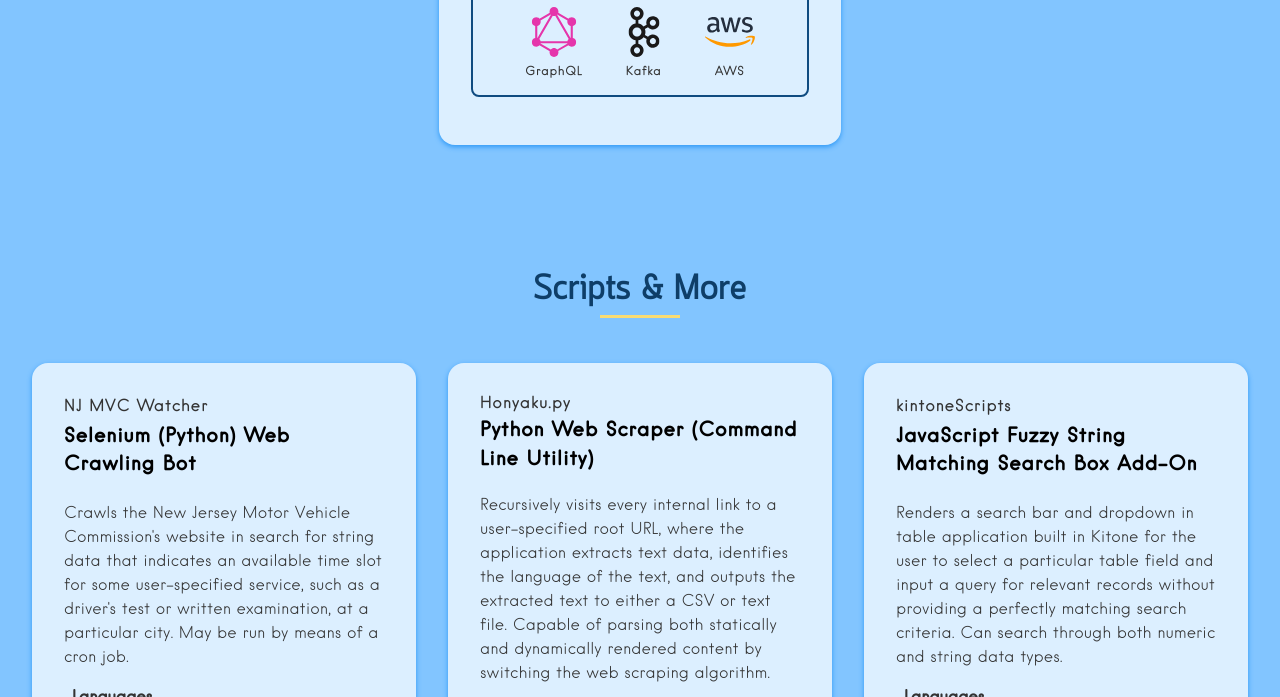
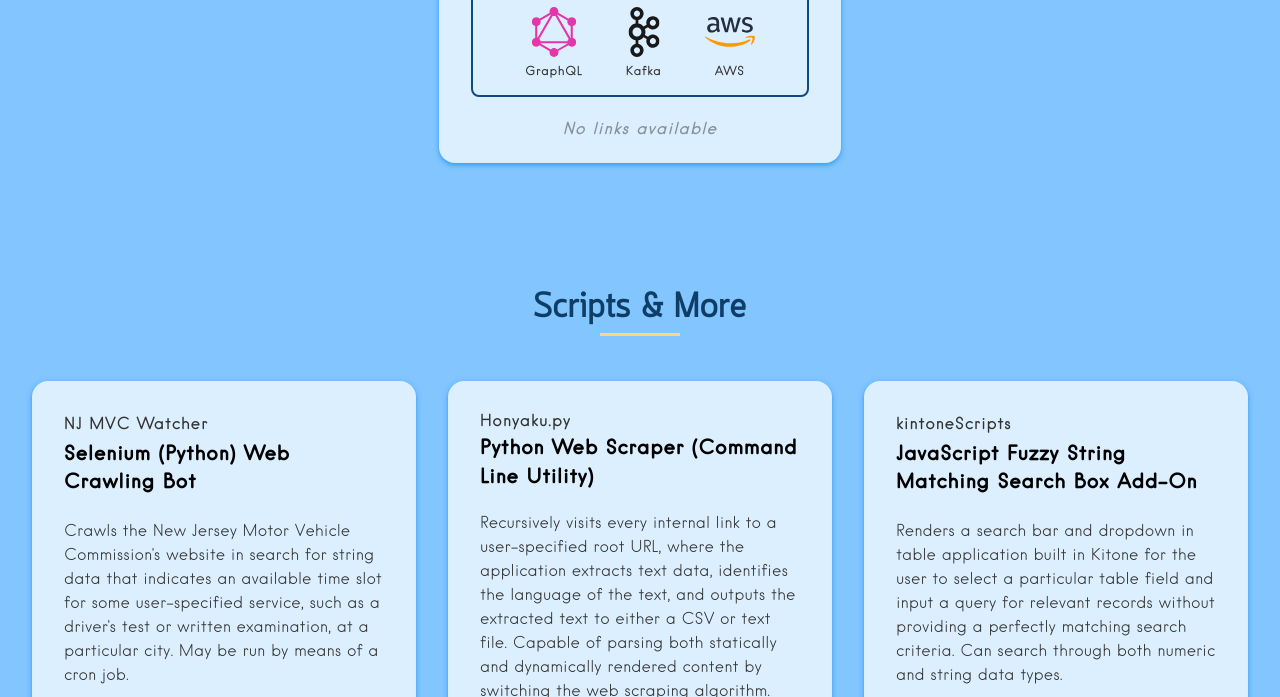
Before and after one commit to rdghosal/portfolio, a plain HTML site: page index.html in a window 1280 px wide. Shown: the part 2326-3023 px from the top of the page. Drawn offline with Linux system fonts and the light colour scheme.

Commit message:
Added fallback to no link cards

```diff
--- a/index.html
+++ b/index.html
@@ -255,6 +255,7 @@
                     <div class="card__project-links private-site private-repo">
                         <a href="" class="card__project-link" target="_blank">See Repo</a>
                         <a href="" class="card__project-link" target="_blank">See Site</a>
+                        <p class="project-link-fallback">No links available</p>
                     </div>
                 </div>
             </div>
--- a/style.css
+++ b/style.css
@@ -405,12 +405,18 @@ nav > .logo {
     text-align: center;
 }
 
-.card__project-links.private-site > a:nth-child(2) {
+.card__project-links.private-site > a:nth-child(2),
+.card__project-links.private-repo > a:nth-child(1) {
     display: none;
 }
 
-.card__project-links.private-site.private-repo {
-    display: none;
+.card__project-links.private-site.private-repo > p {
+    width: 100%;
+    text-align: center;
+    font-family: var(--text-font-med);
+    color: rgba(51, 51, 51, 0.5);
+    font-style: italic;
+    letter-spacing: 0.075em;
 }
 
 .container--misc {
```
